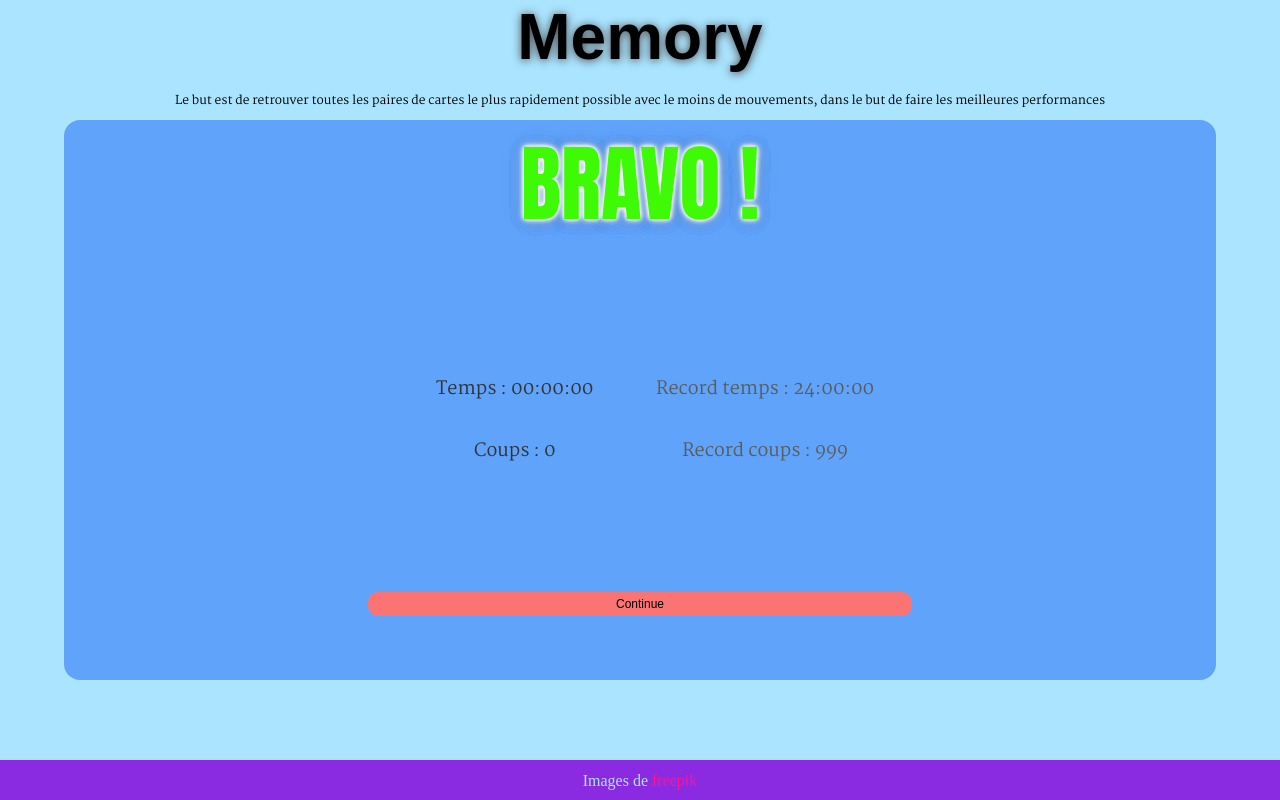
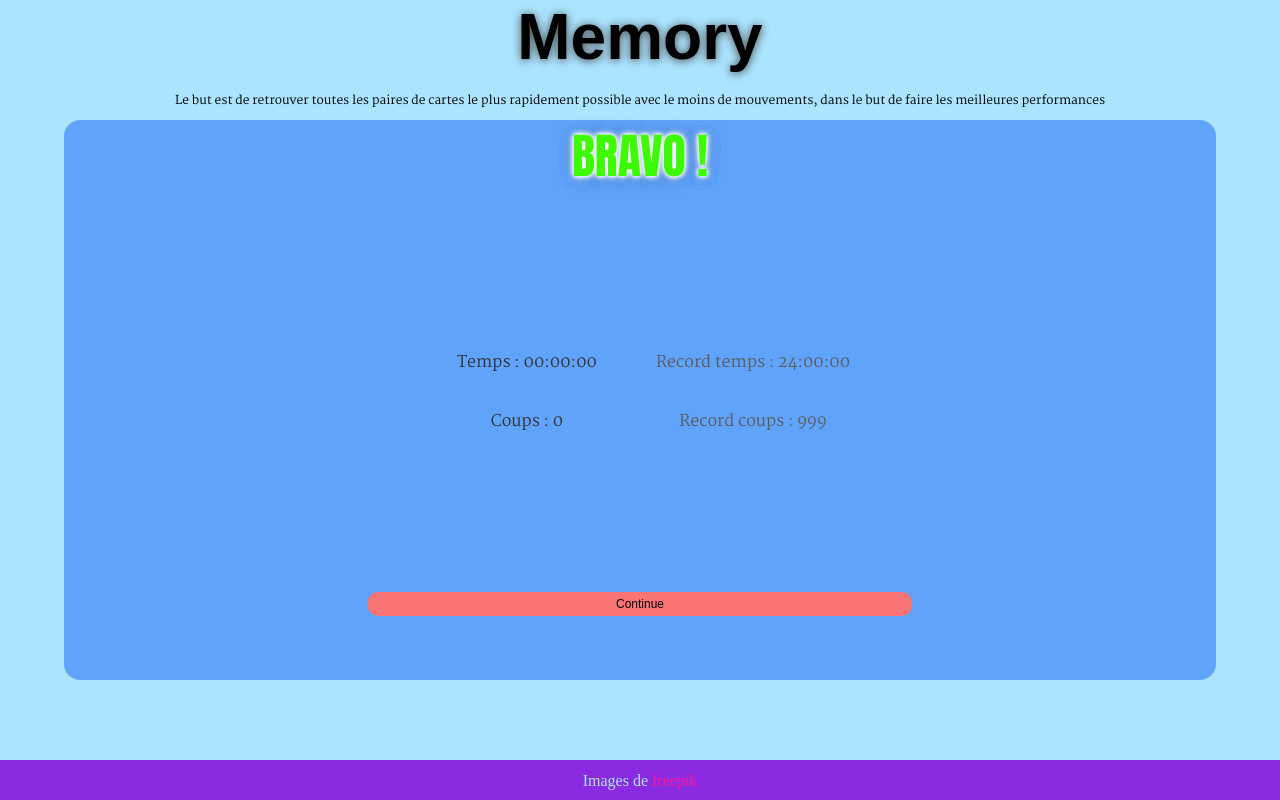
Before and after one commit to LaurentKatsesSandalman/memoryCard, a website: page index.html in a window 1280 px wide. Drawn offline with Linux system fonts and the light colour scheme; a web font is replaced by a local one.

Commit message:
all font sizes in rem + reduced title size

```diff
--- a/popupstyle.css
+++ b/popupstyle.css
@@ -2,21 +2,23 @@
 @import url('https://fonts.googleapis.com/css2?family=Martel:wght@200;300;400;600;700;800;900&display=swap');
 @import url(https://fonts.googleapis.com/css?family=Open+Sans);
 
-.pop-container {
-visibility:  ;
-}
+/* .pop-container {
+	visibility: ;
+} */
+
 .pop-container button {
 	padding: 5px 50px;
 	background: #fa7474;
 	border: 0;
 	outline: none;
 	cursor: pointer;
-	font-size: 12px;
+	font-size: 0.75rem;
 	border-radius: 10px;
 	transition: transform 0.2s;
 	width: 50%;
 	font-family: 'Metamorphous', sans-serif;
 }
+
 .pop-score {
 	display: grid;
 	grid-template-columns: 1fr 1fr;
@@ -45,21 +47,24 @@ visibility:  ;
 }
 
 .popup h2 {
-	font-family: "Metamorphous",  Impact;
+	font-family: "Metamorphous", Impact;
 }
+
 .pop-best {
 	color: #5c5c5b;
-	font-size: large;
+	font-size: 1rem;
 	padding: 1rem;
 }
+
 .pop-current {
-	font-size: large;
+	font-size: 1rem;
 	padding: 1rem;
 }
+
 .area {
 
 	text-align: center;
-	font-size: 3.5em;
+	font-size: 2em;
 	color: #3efa05;
 	text-transform: uppercase;
 	animation: blur .75s ease-out infinite;
@@ -68,7 +73,7 @@ visibility:  ;
 
 @keyframes blur {
 	from {
-	  text-shadow:0px 0px 10px #f6f8f6,
+		text-shadow: 0px 0px 10px #f6f8f6,
 			0px 0px 10px #fff,
 			0px 0px 25px #fff,
 			0px 0px 25px #fff,
```
Lines whose indentation alone changed are shown as unchanged.
